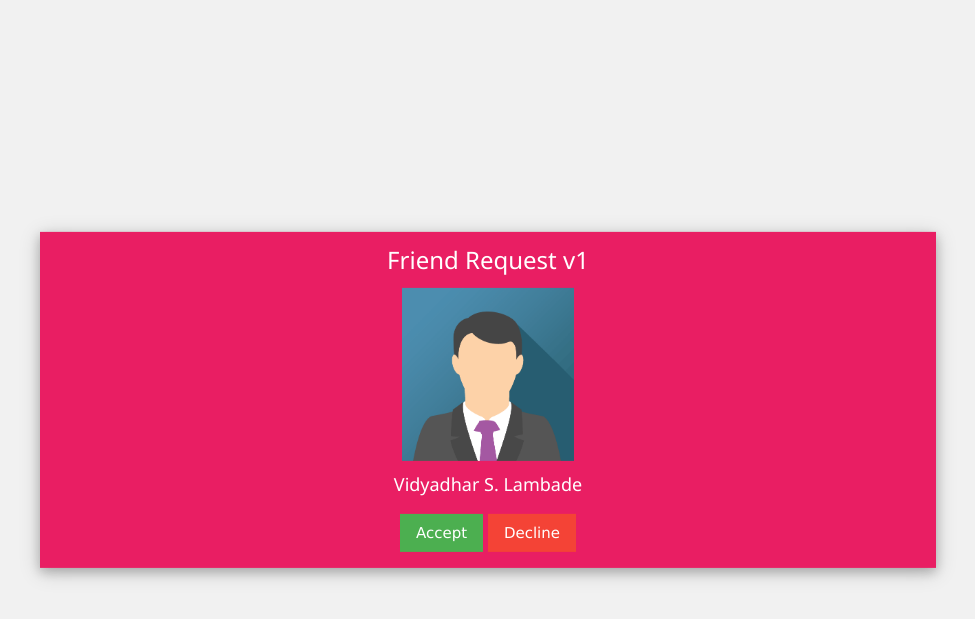
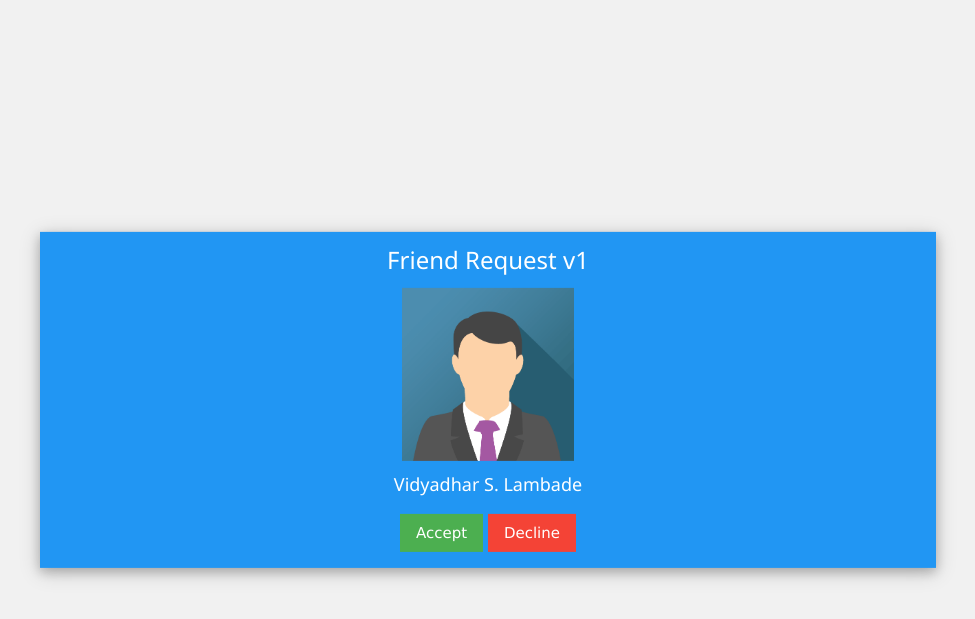
Before and after one commit to vidhya199/flask-app-demo, a Flask app: page / in a window 1280 px wide. Shown: the top 619 px of the page, without its empty margins (152-1127 px from the left). Run offline with Flask 2, Linux system fonts and the light colour scheme.

Commit message:
app version v1 for blue deployment

```diff
--- a/templates/index.html
+++ b/templates/index.html
@@ -7,7 +7,7 @@
 
 <div class="w3-container">
 
-  <div class="w3-card-4 w3-pink w3-display-middle" style="width:70%">
+  <div class="w3-card-4 w3-blue w3-display-middle" style="width:70%">
 
     <div class="w3-container w3-center">
       <h3>Friend Request v1</h3>
```
